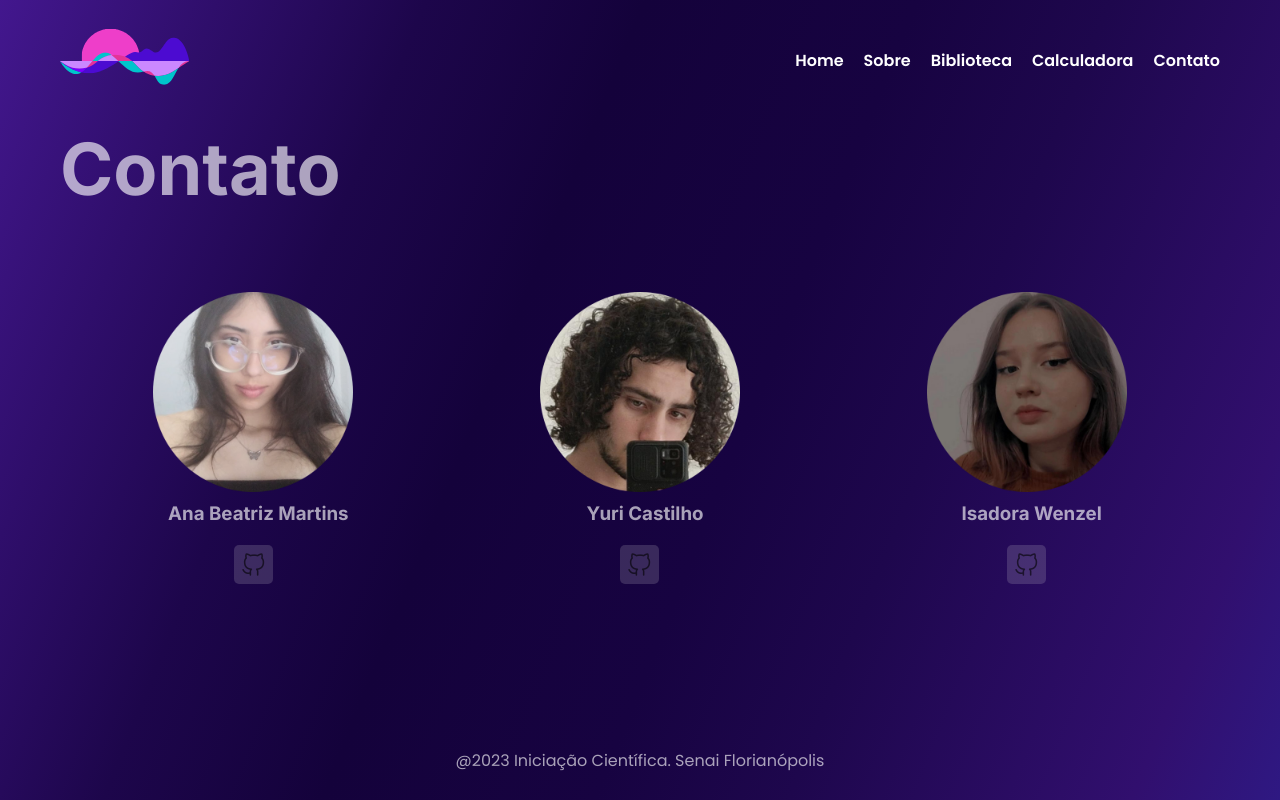
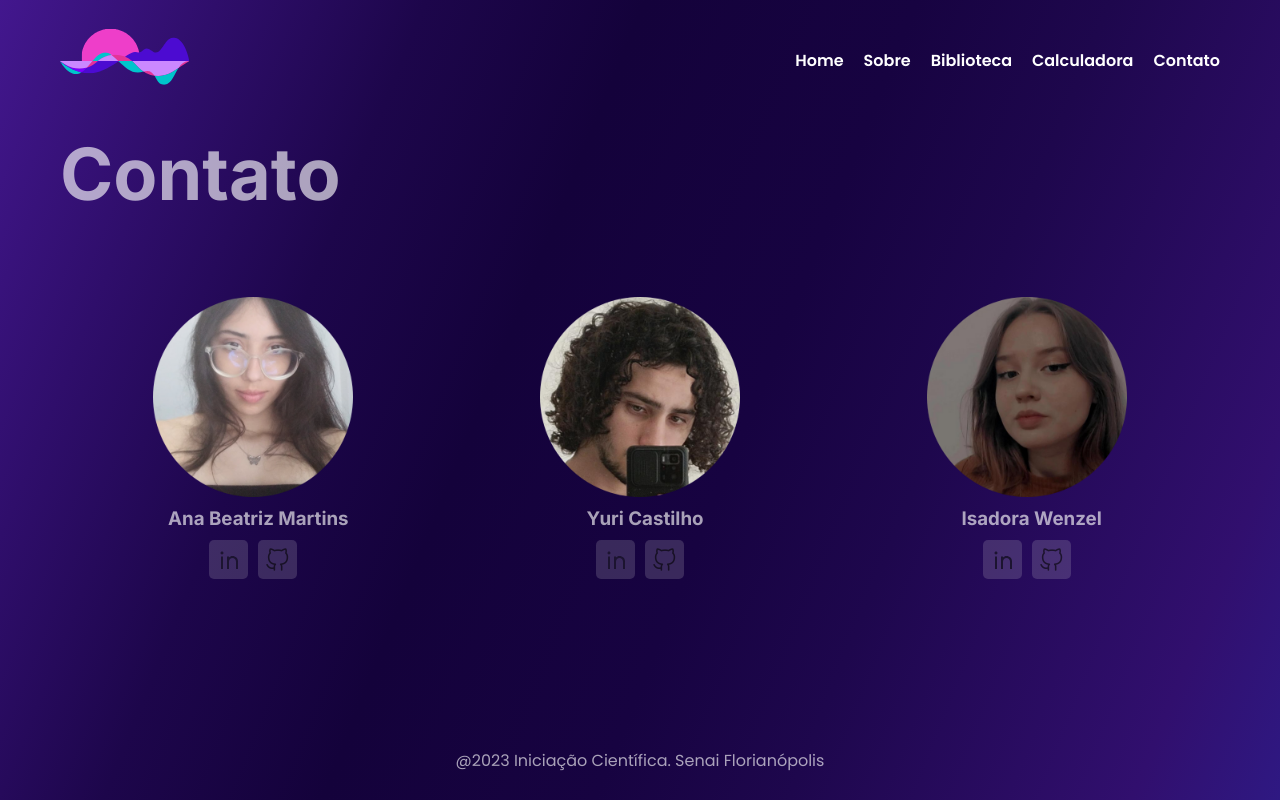
Before and after one commit to SenaiFlorianopolisResearchTeam/Calculator, a Next.js app: page /contact in a window 1280 px wide. Built offline with nearby package versions, Linux system fonts and the light colour scheme.

Commit message:
style: espacamento entre linkedin e github

```diff
--- a/src/app/contact/page.jsx
+++ b/src/app/contact/page.jsx
@@ -16,31 +16,40 @@ const Contact = () => {
       <div className={styles.member}>
         <Image className={styles.image} src={Ana}/>
         <h3>Ana Beatriz Martins</h3>
+      <div className={styles.div}>
         <a href='https://www.linkedin.com/in/anabe-sc/'>
+          <Image className={styles.social} src={Linkedin}/>
         </a>
         <a href='https://github.com/anabmartins'>
           <Image className={styles.social} src={Github}/>
         </a>
+        </div>
       </div>
 
       <div className={styles.member}>
         <Image className={styles.image} src={Yuri}/>
         <h3>Yuri Castilho</h3>
+        <div className={styles.div}>
         <a href='https://www.linkedin.com/in/yuri-castilhoo/'>
+        <Image className={styles.social} src={Linkedin}/>
         </a>
         <a href='https://github.com/YuriCast'>
           <Image className={styles.social} src={Github}/>
         </a>
       </div>
+      </div>
 
       <div className={styles.member}>
         <Image className={styles.image} src={Isa}/>
         <h3>Isadora Wenzel</h3>
+        <div className={styles.div}>
         <a href='https://www.linkedin.com/in/isadora-ws/'>
+          <Image className={styles.social} src={Linkedin}/>
         </a>
         <a href='https://github.com/isaws06'>
           <Image className={styles.social} src={Github}/>
         </a>
+        </div>
         </div>
 
     </div>
--- a/src/app/contact/page.module.css
+++ b/src/app/contact/page.module.css
@@ -34,5 +34,9 @@
   align-items: center;
   justify-content: center;
   align-content: center ;
-  gap: 10px;
+  gap: 10px
 }
+.div {
+  display: flex;
+  gap: 10px
+}
```
